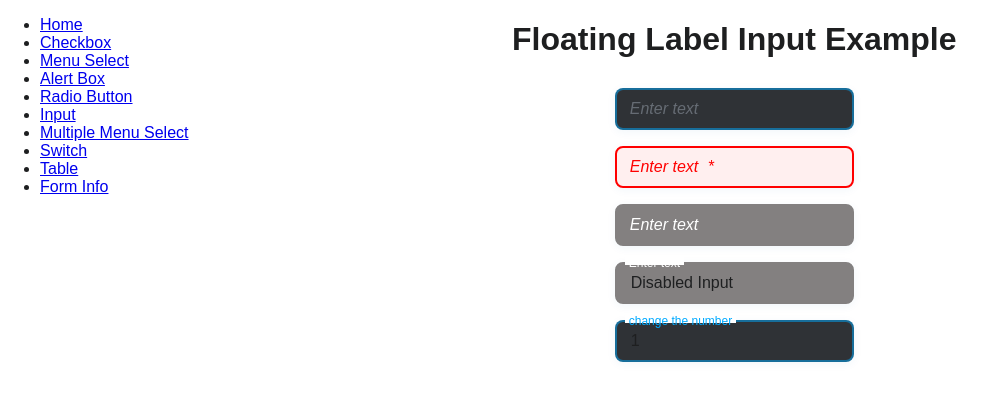
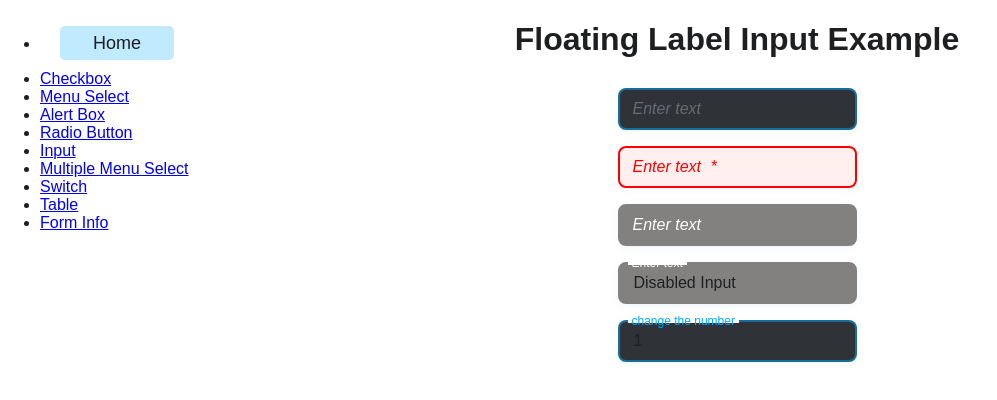
Before and after one commit to Azarta2Zygoto/useful-components, a Next.js app: page /useful-components/input in a window 1280 px wide. Shown: the top 400 px of the page, without its empty margins (0-997 px from the left). Built offline with nearby package versions, Linux system fonts and the light colour scheme.

Commit message:
Better UI

```diff
--- a/src/app/layout.tsx
+++ b/src/app/layout.tsx
@@ -23,7 +23,7 @@ export default function RootLayout({
       <body>
         <nav>
             <ul>
-                <li><Link href="/">Home</Link></li>
+                <li><Link href="/" className="button">Home</Link></li>
                 <li><Link href="/checkbox">Checkbox</Link></li>
                 <li><Link href="/menuselect">Menu Select</Link></li>
                 <li><Link href="/alertBox">Alert Box</Link></li>
--- a/src/component/component.css
+++ b/src/component/component.css
@@ -91,6 +91,55 @@ input[type="date"]:disabled {
     cursor: not-allowed;
 }
 
+.button {
+    background-color: var(--focus-bg-color);
+    display: inline-flex;
+    justify-content: center;
+    align-items: center;
+    min-width:100px;
+    width: fit-content;
+    height: 30px;
+    font-size: 18px;
+    color: var(--fg);
+    border-radius: 5px;
+    cursor: pointer;
+    transition: background-color 0.3s ease, border-color 0.3s ease, color 0.3s ease;
+    margin: 10px 20px;
+    padding: 0 5px;
+    border: solid 2px transparent;
+    text-decoration: none;
+}
+
+.button.disabled,
+.button.disabled:hover,
+.button.disabled:active,
+.button.disabled:focus-visible,
+.button:disabled,
+.button:disabled:hover,
+.button:disabled:active,
+.button:disabled:focus-visible{
+    pointer-events: none;
+    background-color: var(--disabled-bg-color);
+    border-color: var(--disabled-border-color);
+}
+
+.button:hover {
+    background-color: var(--selected-bg-color);
+}
+
+.button:active {
+    background-color: var(--selected-tabuled-bg-color);
+}
+.button:focus-visible {
+    outline: solid 1px var(--fg);
+    outline-offset: 1px;
+    background-color: var(--selected-tabuled-bg-color);
+    border:2px solid var(--selected-tabuled-bg-color);
+}
+.button.selected {
+    background-color: var(--selected-tabuled-hover-bg-color);
+    border:2px solid var(--selected-tabuled-hover-bg-color);
+}
 .background-click {
     background-color: transparent;
     display: flex;
```
Also changed, not shown: src/app/form/page.tsx (+19 -0 lines).
